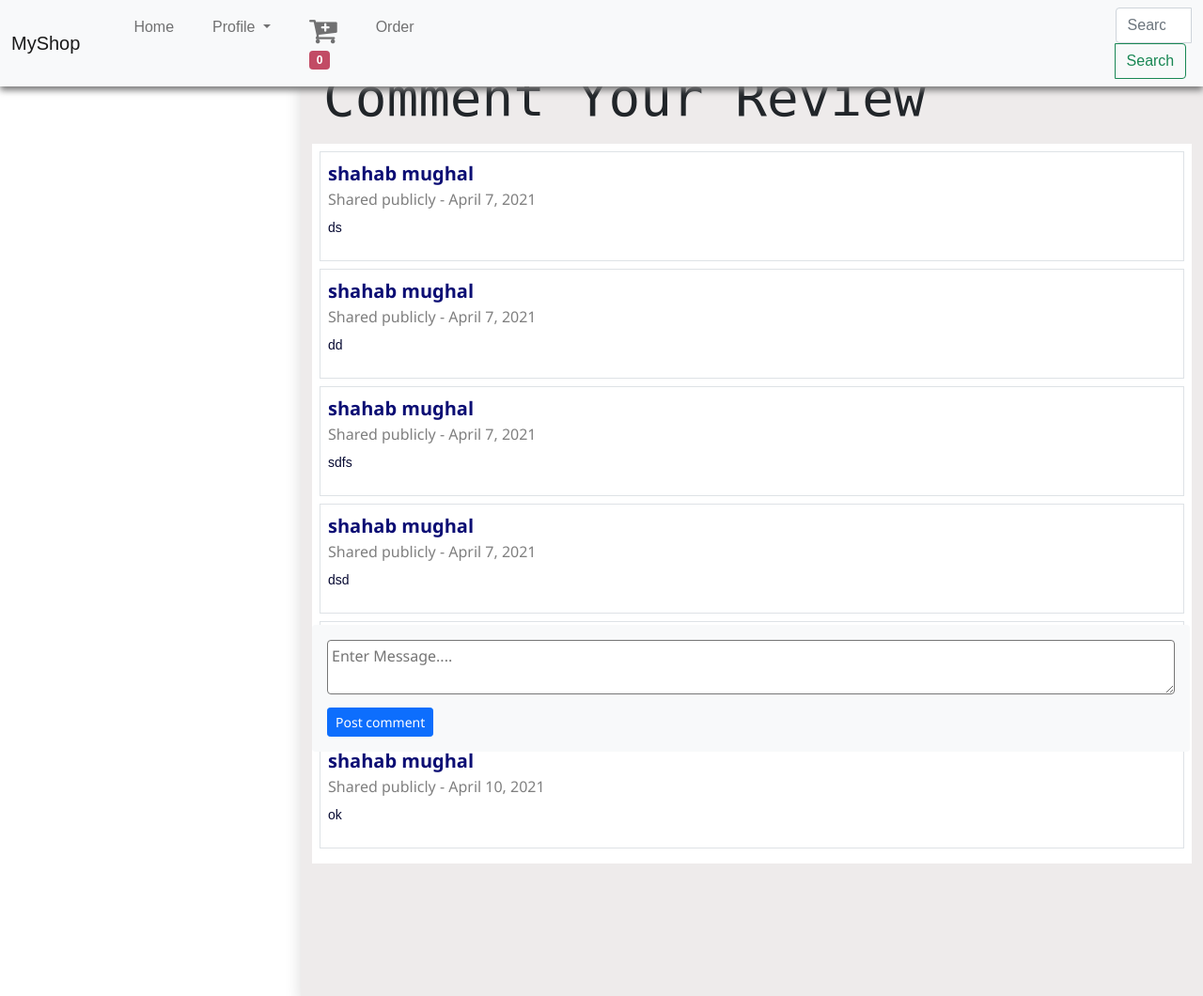
After one commit to shahab627/EcomerceDJango, a Django app: page /ratereview/1/ in a window 1280 px wide. The commit adds this page. Shown: the whole page at 94% size. Run offline with Django 3.2, Linux system fonts and the light colour scheme; data comes from the database, SQL or seed files in the repository; both versions use the stored data as it was after the commit; parts of the project's set-up code (start-up, migrations or seed data) failed here and were passed over; some libraries are stand-ins or nearby versions.

Commit message:
first commit for ecomerce

```diff
--- a/static/css/styles.css
+++ b/static/styles.css
@@ -7,12 +7,7 @@ body{
 #products .showDetail:hover {background-color: #464747;
     color: azure;}
 
-#products .showDetail{
-    margin-top: 7px;
-    border-radius: 6px;
-    padding: 4px;
 
-}
 
 #products img{
     height: 250px;
@@ -20,7 +15,7 @@ body{
 
 
 #navbarSupportedContent li{
-    margin-left: 20px;
+    margin-left: 25px;
 }
 
 #searchArea{
@@ -37,12 +32,12 @@ nav{
     margin-left: 20px;
 }
 
- #minusbtn:hover{
+ .minusbtn:hover{
     color:rgb(19, 17, 17);
     background-color: rgb(228, 228, 228);
 
 }
-#plusbtn:hover{
+.plusbtn:hover{
     color:rgb(19, 17, 17);
     background-color: rgb(228, 228, 228);
 
--- a/store/admin.py
+++ b/store/admin.py
@@ -3,6 +3,8 @@ from .models.product import Product
 from .models.category import Category
 from .models.customer import Customer
 from .models.oreders import Order
+from .models.rate import Rate
+from .models.comments import Comment
 
 
 # Register your models here.
@@ -23,3 +25,5 @@ admin.site.register(Product, AdminProduct)
 admin.site.register(Category, AdminCategory)
 admin.site.register(Customer)
 admin.site.register(Order,AdminOrder)
+admin.site.register(Rate)
+admin.site.register(Comment)
--- a/store/models/__init__.py
+++ b/store/models/__init__.py
@@ -2,3 +2,5 @@ from .product import Product
 from .category import Category
 from .customer import Customer
 from .oreders import Order
+from .rate import Rate
+from .comments import Comment
--- /dev/null
+++ b/store/models/comments.py
@@ -0,0 +1,20 @@
+import datetime
+from .customer import Customer
+from .product import Product
+from django.db import models
+
+
+class Comment(models.Model):
+    product = models.ForeignKey(Product, on_delete=models.CASCADE)
+    productID = models.IntegerField(default=0)
+    customerName = models.CharField(max_length=50,default='Anonymous ')
+    customer = models.ForeignKey(Customer, on_delete=models.CASCADE)
+    date = models.DateField(default=datetime.datetime.today)
+    comment = models.TextField(max_length=200,default='')
+
+    @staticmethod
+    def get_Comment(Product_Id):
+            return Comment.objects.filter(productID=Product_Id)
+
+    def addComment(self):
+        self.save()
--- /dev/null
+++ b/store/templates/RateReview.html
@@ -0,0 +1,68 @@
+{% extends 'base.html' %}
+
+{% block content %}
+
+    <div class="container-fluid " style="margin-top: 70px;">
+    <div class="row">
+      <div class="col-lg-3 mx-auto" >
+
+
+
+      </div>
+
+      <div class="col-lg-9 mx-auto shadow" style=" background-color: rgb(238, 235, 235);">
+        <div class=" row mx-auto" >
+            <p class="pl-4 display-4 ml-4" style="font-family: monospace;"> Comment Your Review</p>
+
+            <!--Get Area--->
+            <div class="p-2 bg-white messages" style="margin-bottom: 15%;" id="MessageArea">
+
+              {% if Comments %}
+
+              {% for comt in Comments %}
+
+                <div class="Message border border-secondaryrounded p-2 mb-2" >
+
+                      <div class="ml-2">
+                        <span class="d-block font-weight-bold name" style=" font-size: 20px; color: rgb(12, 14, 116);"><b>{{comt.customerName}}</b></span>
+                        <span class="date text-black-50" >Shared publicly - {{comt.date}}</span>
+                      </div>
+
+                  <div class="mt-2">
+                      <p class="comment-text" style=" font-size: 14px; color: rgb(8, 11, 51); font-family: sans-serif;">{{comt.comment}}</p>
+                  </div>
+                  </div>
+
+                  {% endfor %}
+
+                  {% else %}
+
+                  <h3 >Be the first One to Review :)</h3>
+
+                  {% endif %}
+
+                 <!--Post Area--->
+
+        </div>
+        <div class="bg-light p-3 rounded-2" style="width: 73%; position: fixed; bottom: 0; " >
+          <div>
+              <textarea class="ml-1 shadow-none textarea w-100 rounded p-1" placeholder="Enter Message...."  id=commentTxt ></textarea>
+
+          </div>
+          <form action="#" method="POST">
+              {% csrf_token %}
+              <div class="mt-2  text-right">
+                  <input  id="PID" hidden value='{{ProductID}}'>
+                  <button class="btn btn-primary btn-sm shadow-none" id="AddComment" type="button">Post comment</button>
+              </div>
+
+          </form>
+
+      </div>
+      </div>
+    </div>
+  </div>
+
+</div>
+
+{% endblock %}
--- a/store/templates/base.html
+++ b/store/templates/base.html
@@ -6,10 +6,13 @@
     <!-- Required meta tags -->
     <meta charset="utf-8">
     <meta name="viewport" content="width=device-width, initial-scale=1">
-
+    <link href="https://fonts.googleapis.com/css2?family=Open+Sans:ital,wght@0,700;1,300;1,600;1,700&display=swap" rel="stylesheet">
     <!-- Bootstrap CSS -->
     <link href="https://cdn.jsdelivr.net/npm/bootstrap@5.0.0-beta1/dist/css/bootstrap.min.css" rel="stylesheet" integrity="sha384-giJF6kkoqNQ00vy+HMDP7azOuL0xtbfIcaT9wjKHr8RbDVddVHyTfAAsrekwKmP1" crossorigin="anonymous">
-    <link rel="stylesheet"  href="{% static 'css/styles.css' %}">
+    <link rel="stylesheet"  href="{% static 'styles.css' %}">
+
+    <link rel="stylesheet" href="http://maxcdn.bootstrapcdn.com/font-awesome/4.3.0/css/font-awesome.min.css">
+    <link rel="stylesheet" href="http://fortawesome.github.io/Font-Awesome/assets/font-awesome/css/font-awesome.css">
 
     <title>Ecomerce</title>
 
@@ -31,9 +34,6 @@
       <li class="nav-item active">
         <a class="nav-link" href="/">Home </a>
       </li>
-      <li class="nav-item">
-        <a class="nav-link" href="#">Link</a>
-      </li>
 
       <li class="nav-item dropdown">
         <a class="nav-link dropdown-toggle" href="#" id="navbarDropdown" role="button" data-toggle="dropdown" aria-haspopup="true" aria-expanded="false">
@@ -51,17 +51,17 @@
       </li>
 
       <li class="nav-item">
-        <a class="nav-link " href="/Cart"> Cart
+        <a class="nav-link " href="/Cart"> <i class="fa fa-cart-plus fa-2x" aria-hidden="true"></i>
         <span class="badge"
          style="font-family: Arial, Helvetica, sans-serif; background-color: rgba(173, 6, 42, 0.719);">
           {{request.session.cart.keys|length}}</span></a>
       </li>
-      <li class="nav-item">
-        <a class="nav-link " href="/orders"> Order </a>
+      <li class="nav-item ">
+        <a class="nav-link" href="/orders"> Order </a>
       </li>
        {% if currentCustomer %}
-      <li class="nave-username">
-        <label > Hello ! {{currentCustomer.first_name}}  </label>
+      <li class="nave-username nav-item "  >
+        <label  class="nav-link"> Hello ! {{currentCustomer.first_name}}</label>
       </li>
 
        {% endif %}
@@ -91,6 +91,7 @@
 
 <!-- Optional JavaScript -->
     <!-- jQuery first, then Popper.js, then Bootstrap JS -->
+    <script src="https://cdn.jsdelivr.net/npm/bootstrap@5.0.0-beta3/dist/js/bootstrap.bundle.min.js" integrity="sha384-JEW9xMcG8R+pH31jmWH6WWP0WintQrMb4s7ZOdauHnUtxwoG2vI5DkLtS3qm9Ekf" crossorigin="anonymous"></script>
     <script src="https://code.jquery.com/jquery-3.3.1.slim.min.js" integrity="sha384-q8i/X+965DzO0rT7abK41JStQIAqVgRVzpbzo5smXKp4YfRvH+8abtTE1Pi6jizo" crossorigin="anonymous"></script>
     <script src="//ajax.googleapis.com/ajax/libs/jquery/1.11.0/jquery.min.js"></script>
     <script src="https://cdnjs.cloudflare.com/ajax/libs/popper.js/1.14.7/umd/popper.min.js" integrity="sha384-UO2eT0CpHqdSJQ6hJty5KVphtPhzWj9WO1clHTMGa3JDZwrnQq4sF86dIHNDz0W1" crossorigin="anonymous"></script>
@@ -169,7 +170,66 @@
           })
     }
 
-    // add to cart ------------------------------------------
+    // add comment ------------------------------------------
+
+    $(".RRbtn") .click(sendID);
+
+    function sendID(event){
+
+
+        var token = '{{csrf_token}}';
+        var id = $(this).attr("data-sid")
+
+
+    }
+
+    $("#AddComment") .click(SaveComment);
+
+    function SaveComment(){
+
+
+      var token = '{{csrf_token}}';
+      var message = document.getElementById("commentTxt").value;
+      var Pid = document.getElementById("PID").value;
+      let output =""
+
+
+
+
+      $.ajax({
+        headers: { "X-CSRFToken": token },
+        method: "POST",
+        url: '/ratereview',
+        data: {'msg':message,'PID':Pid}
+    })
+        .done(function (data) {
+          if(data.status)
+          {
+            x =data.CommentsData;
+            document.getElementById("commentTxt").value= ""
+            alert(" Your Comment is Posted !! ")
+
+            for(i =0; i < x.length;i++){
+
+              output +=  "<div class='Message border border-secondaryrounded p-2 mb-2'> <div class='ml-2'> <span class='d-block font-weight-bold name' style='font-size: 20px; color: rgb(12, 14, 116);'><b>"+x[i].customerName+"</b></span> <span class='date text-black-50' >Shared publicly - "+x[i].date+"</span></div> <div class='mt-2'> <p class='comment-text' style='font-size: 14px; color: rgb(8, 11, 51); font-family: sans-serif;'>"+x[i].comment+"</p></div> </div>"
+          }
+          $("#MessageArea").html(output);
+
+
+
+          }
+
+
+
+
+
+        })
+        .fail(function (response) {
+            console.log(response)
+        })
+
+
+    }
 
 
 </script>
--- a/store/urls.py
+++ b/store/urls.py
@@ -1,9 +1,10 @@
 
 from django.contrib import admin
 from django.urls import path
-from .views import home,signup,login,cart,checkout,orders
+from .views import home,signup,login,cart,checkout,orders,RateReview
 from .views.login import logout
 from  store.middlewares.auth import auth_middleware
+from django.contrib.staticfiles.urls import staticfiles_urlpatterns
 
 urlpatterns = [
     path('',home.Index.as_view(),name ='Homepage'),
@@ -12,6 +13,10 @@ urlpatterns = [
     path('logout',logout,name = 'logout'),
     path('Cart',auth_middleware(cart.Cart.as_view()), name ='cart'),
     path('check-out',checkout.CheckOut.as_view(), name ='checkout'),
-    path('orders', auth_middleware(orders.OrderView.as_view()), name ='order')
+    path('orders', auth_middleware(orders.OrderView.as_view()), name ='order'),
+    path('ratereview', RateReview.RateReview.as_view(), name='RateReview'),
+    path('ratereview/<str:productID>/', RateReview.RateReview.as_view(), name='RateReview')
 
 ]
+
+urlpatterns += staticfiles_urlpatterns()
--- /dev/null
+++ b/store/views/RateReview.py
@@ -0,0 +1,63 @@
+from django.shortcuts import render, redirect
+
+# Create your views here.
+
+from django.http import HttpResponse, JsonResponse
+from store.models.product import Product
+from store.models.category import Category
+from store.models.customer import Customer
+from  store.models.comments import Comment
+from store.models.oreders import Order
+from django.views import View  # import for class based views
+
+
+class RateReview(View):
+
+
+    # product id obtain by dynamic URL
+    def get(self, request,productID):
+
+        comments = Comment.get_Comment(productID)
+        data = {}
+        data['ProductID'] = productID
+        if comments:
+            data['Comments'] = comments
+
+        print(comments)
+        return render(request, 'RateReview.html', data)
+
+
+    def post(self, request):
+
+        # --- getting deatails from html thro Ajax----
+        name = None
+        currentCustomer=None
+        msg = request.POST.get('msg')
+        pid = request.POST.get('PID')
+
+        Products = Product.get_all_products_by_id(pid)
+
+        mail = request.session.get('customer_email')
+        if mail:
+            currentCustomer = Customer.get_customer_by_mail(mail)
+        if currentCustomer:
+            name = currentCustomer.first_name+" "+ currentCustomer.last_name
+        else:
+            name = "Annonymous User"
+        # Saving the Data to DataBase
+
+        for P in Products:
+            if str(pid) == str(P.id):
+                myProdcut =P
+
+        comment = Comment (product=myProdcut,
+                            productID=pid,
+                            customerName=name,
+                            customer=currentCustomer,
+                            comment=msg)
+        Comment.addComment(comment)
+
+        # Updating on Post
+        comments = Comment.get_Comment(pid).values()
+        commentsData = list(comments)
+        return JsonResponse({'status':'save', 'CommentsData':commentsData})
```
Also changed, not shown: store/models/rate.py (added, +14 -0 lines), store/templates/index.html (+77 -7 lines), store/views/home.py (+10 -2 lines), db.sqlite3, static/category-1.jpg (added), store/middlewares/auth.py (line endings or trailing spaces), store/migrations/0013_comment_rate.py (added), store/migrations/0014_auto_20210401_2238.py (added).
